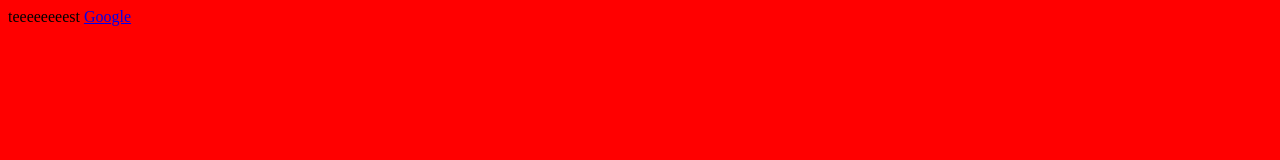
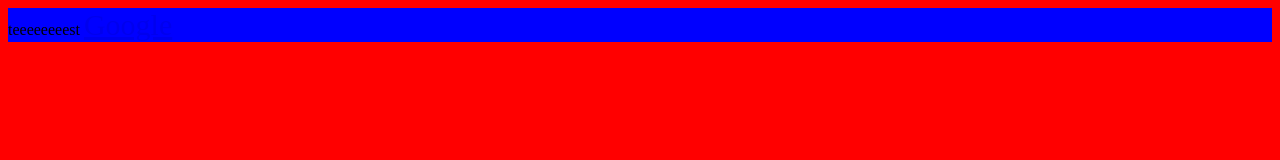
Before and after one commit to armando1717/HtmlProjects, a plain HTML site: page project1/index.html in a window 1280 px wide. Drawn offline with Linux system fonts and the light colour scheme.

Commit message:
image folder created

```diff
--- a/project1/css1.css
+++ b/project1/css1.css
@@ -2,3 +2,12 @@ body{
 
 	background-color:red;
 }
+#div1{
+
+	background-color:blue;
+
+	height:;
+}
+a{
+	font-size:30px;
+}
```
Also changed, not shown: project1/images/indice.jpeg (added).
